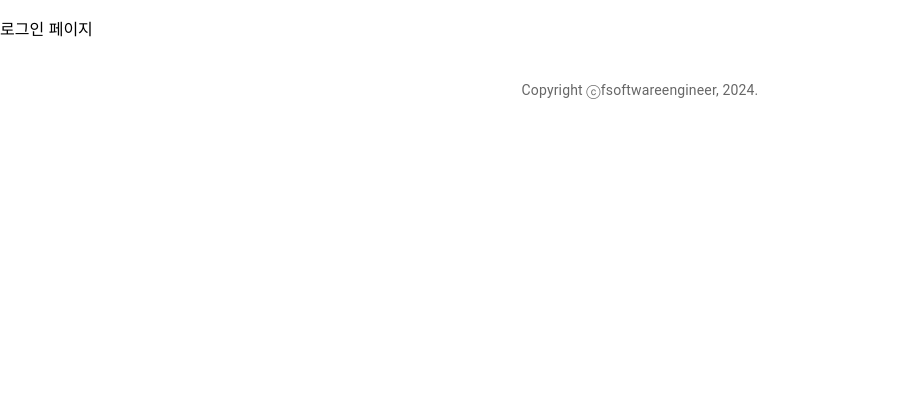
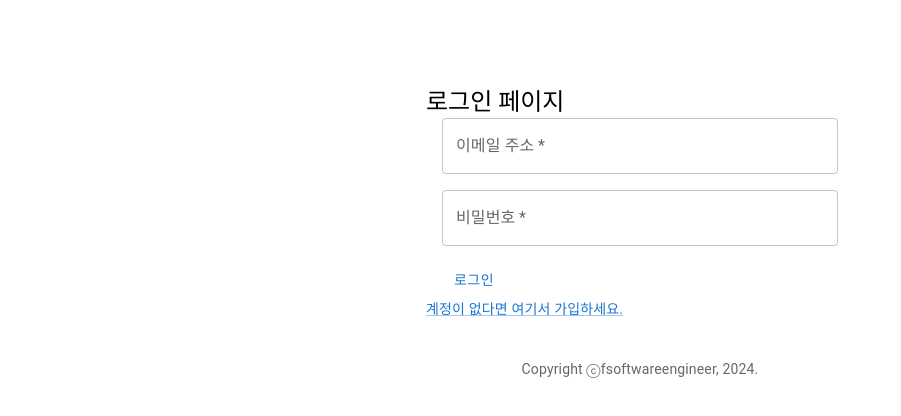
Before and after one commit to NoMaL21/240809_Practice, a React (Create React App) app in the folder test-project/todo-react-app/: page /login in a window 1280 px wide. Shown: the top 416 px of the page, without its empty margins (0-901 px from the left). Built offline with nearby package versions, Linux system fonts and the light colour scheme.

Commit message:
로그인 페이지 구현 1

```diff
--- a/test-project/todo-react-app/src/App.js
+++ b/test-project/todo-react-app/src/App.js
@@ -10,6 +10,7 @@ class App extends React.Component {
 		super(props);
 		this.state = {
 			items: [],
+			loading:true,
 		};
 	}
 
@@ -33,7 +34,7 @@ class App extends React.Component {
 
     componentDidMount(){
         call("/todo","GET",null).then((response)=>
-            this.setState({items:response.data})
+            this.setState({items:response.data, loading:false})
         );
     }
 
@@ -48,7 +49,7 @@ class App extends React.Component {
 			</Paper>
 		)
 
-		return (
+		var todoListPage = (
 		<div className="App">
 			<Container maxWidth="md">
 				<AddTodo add={this.add}/>
--- a/test-project/todo-react-app/src/Login.js
+++ b/test-project/todo-react-app/src/Login.js
@@ -1,12 +1,72 @@
 import React from "react";
+import {signin}from "./service/ApiService";
+import { Button, TextField, Grid, Link, Container, Typography} from "@mui/material";
 
 class Login extends React.Component {
     constructor(props){
         super(props);
+        this.handleSubmit = this.handleSubmit.bind(this);
     }
 
+    handleSubmit(event){
+        event.preventDefault();
+        const data = new FormData(event.target);
+        const email = data.get("email");
+        const password = data.get("password");
+
+        signin({email:email, password: password});
+    }
     render(){
-        return <p>로그인 페이지</p>
+        return(
+            <Container component = "main" maxWidth="xs" style={{marginTop: "8%"}}>
+                <Grid container spacing={2}>
+                    <Typography component="h1" variant ="h5">
+                        로그인 페이지
+                    </Typography>
+                </Grid>
+                <form noValidate onSubmit={this.handleSubmit}>
+                    {" "}
+                    <Grid container spacing={2}>
+                        <Grid item xs = {12}>
+                            <TextField
+                                varian="outlined"
+                                required
+                                fullWidth
+                                id="email"
+                                label="이메일 주소"
+                                name = "email"
+                                autoComplete="email"
+                                />
+                        </Grid>
+                        <Grid item xs = {12}>
+                            <TextField
+                                varian="outlined"
+                                required
+                                fullWidth
+                                id="password"
+                                label="비밀번호"
+                                name = "password"
+                                autoComplete="password"
+                                />
+                        </Grid>
+                        <Grid item xs = {12}>
+                            <Button
+                            type="submit"
+                            fullWidthvariant="contained"
+                            color="primary"
+                            >
+                            로그인
+                            </Button>
+                        </Grid>
+                        <Link href="/signup" variant="body2">
+                            <Grid item>
+                                계정이 없다면 여기서 가입하세요.
+                            </Grid>
+                        </Link>
+                    </Grid>
+                </form>
+            </Container>
+        );
     }
 }
 
--- a/test-project/todo-react-app/src/service/ApiService.js
+++ b/test-project/todo-react-app/src/service/ApiService.js
@@ -1,10 +1,19 @@
 import { API_BASE_URL } from "../app-config";
+const ACCESS_TOKEN = "ACCESS_TOKEN";
 
 export function call(api, method, request){
+
+    let headers = new Headers({
+        "Content-Type": "application/json",
+    });
+
+    const accessToken = localStorage.getItem("ACCESS_TOKEN");
+    if(accessToken){
+        headers.append("Authorization","Bearer " + accessToken);
+    }
+
     let options = {
-        headers: new Headers({
-            "Content-Type":"application/json",
-        }),
+        headers: headers,
         url: API_BASE_URL + api,
         method: method,
     };
@@ -22,6 +31,7 @@ export function call(api, method, request){
         })
     )
     .catch((error) => {
+        console.log("ERROR OCCURRED : ")
         console.log(error.status);
         if(error.status === 403){
             window.location.href = "/login";
@@ -29,3 +39,38 @@ export function call(api, method, request){
         return Promise.reject(error);
     });
 }
+
+export function signin(userDTO){
+    return call("/auth/signin","POST",userDTO)
+    .then((response) => {
+        if(response.token){
+            //local 스토리지에 토큰 저장
+            localStorage.setItem("ACCESS_TOKEN",response.token);
+
+            window.location.href="/";
+        }
+    });
+}
+
+export function signup(userDTO){
+    return call("/auth/signup","POST", userDTO)
+    .then((response) => {
+        if(response.id){
+            window.location.href="/";
+        }
+    })
+    .catch((error) => {
+        console.log("ERROR OCCURRED : ");
+        console.log(error.status);
+        if(error.status ===403){
+            window.location.href = "/auth/signup";
+        }
+        return Promise.reject(error);
+    });
+}
+
+export function signout(){
+    //local 스토리지에 토큰 삭제
+    localStorage.setItem("ACCESS_TOKEN",null);
+    window.location.href="/";
+}
```
Lines whose indentation alone changed are shown as unchanged.
